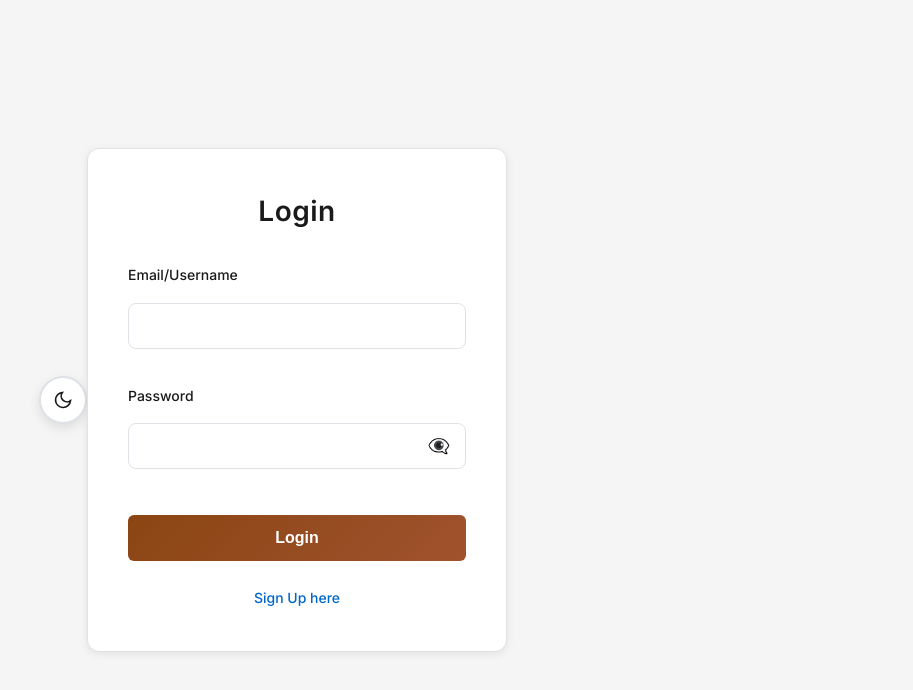
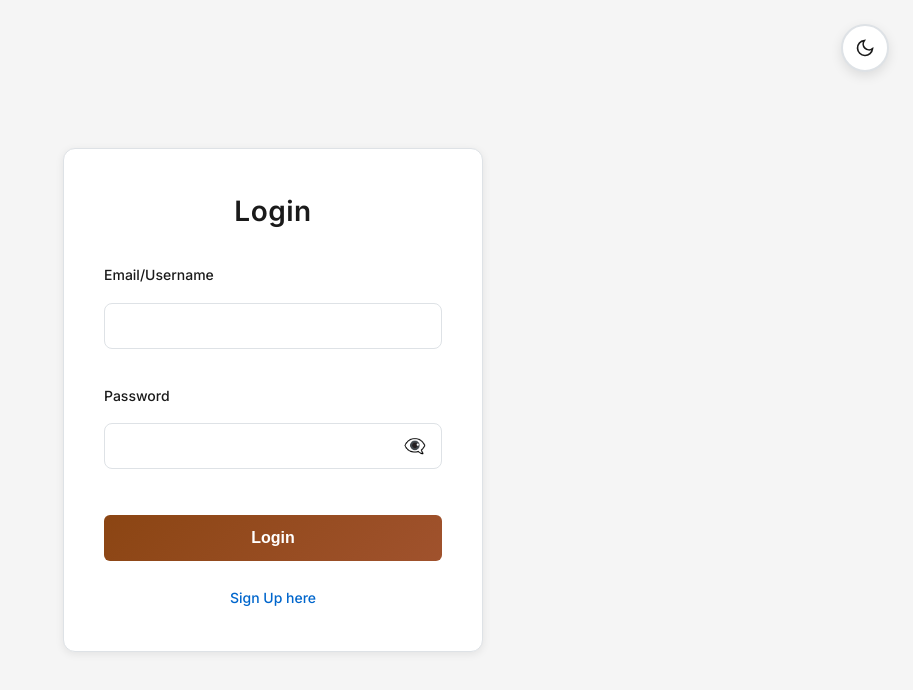
Before and after one commit to Payal-mak/Team-Payal---Odoo-Cafe-POS, a React (Vite) app in the folder frontend/: page /login in a window 1280 px wide. Shown: the top 690 px of the page, without its empty margins (367-1280 px from the left). Built offline with nearby package versions, Linux system fonts and the light colour scheme.

Commit message:
feat: theme toggle fixed

```diff
--- a/frontend/src/styles/auth.css
+++ b/frontend/src/styles/auth.css
@@ -7,6 +7,14 @@
     justify-content: center;
     background: var(--bg-primary);
     padding: 20px;
+    position: relative;
+}
+
+.auth-container .theme-toggle {
+    position: absolute;
+    top: 24px;
+    right: 24px;
+    z-index: 10;
 }
 
 .auth-card {
```
